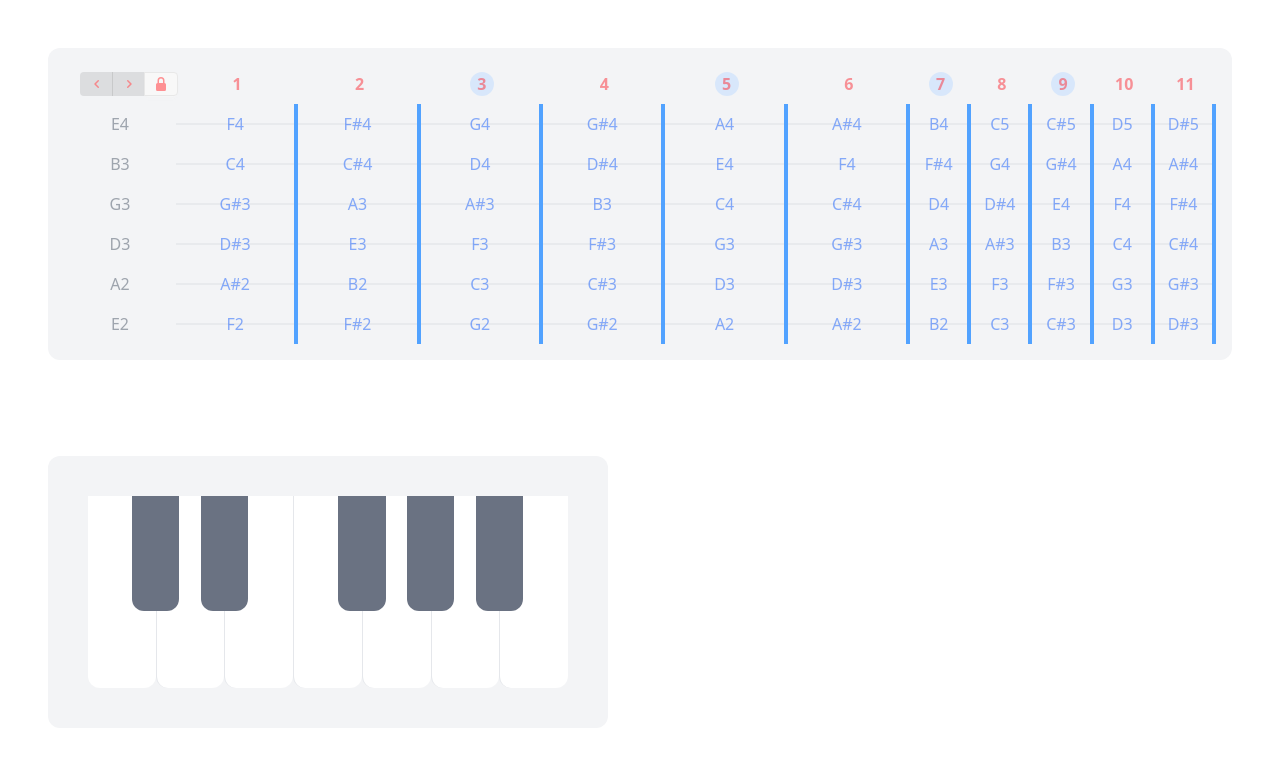
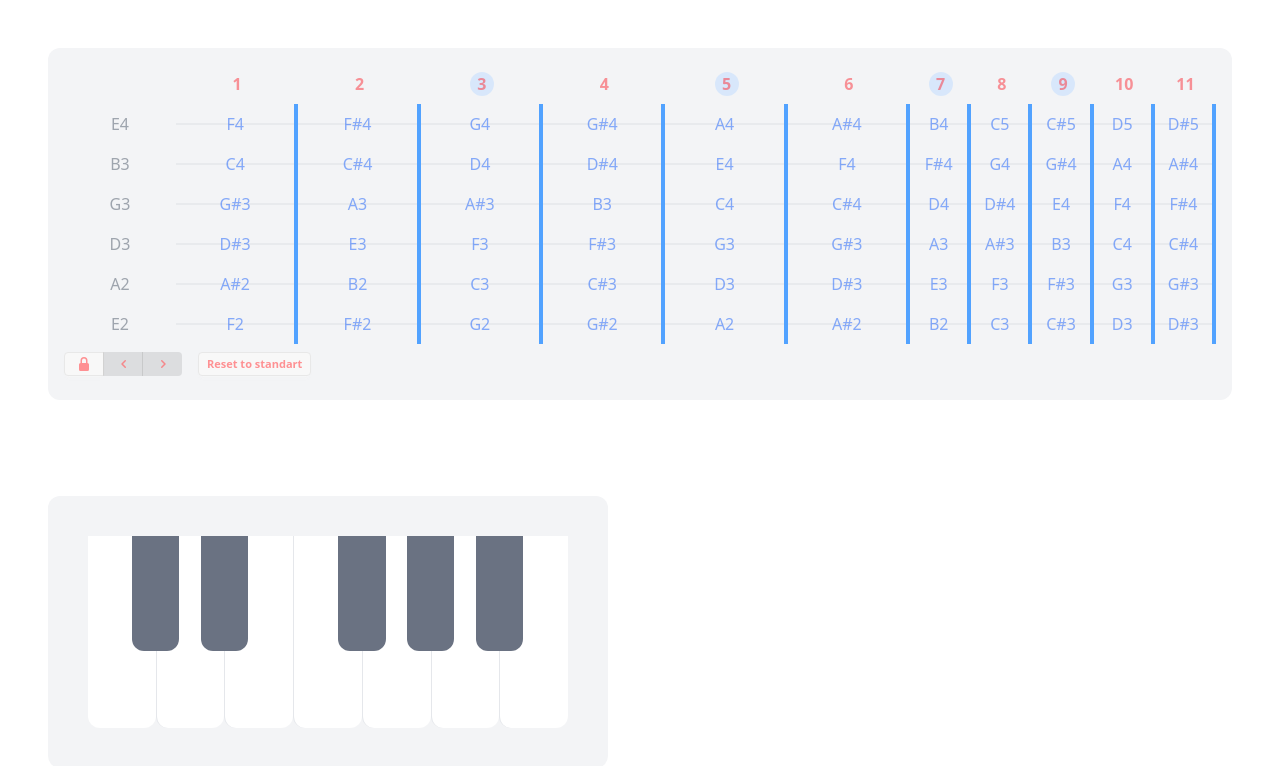
Before and after one commit to npi3pak/guitar-note-map, a React (Vite) app: page / in a window 1280 px wide. Shown: the top 766 px of the page. Built offline with nearby package versions, Linux system fonts and the light colour scheme.

Commit message:
Fix settings

```diff
--- a/src/components/Fretboard/GlobalTuneShift.tsx
+++ b/src/components/Fretboard/GlobalTuneShift.tsx
@@ -6,16 +6,27 @@ export const GlobalTuneShift = () => {
     const { isLocked } = getIsLocked();
 
     return (
-        <div className="join join-vertical lg:join-horizontal py-2 w-20">
-            <button className="btn btn-xs join-item text-red-400/70" onClick={() => tuneDownAll()} disabled={isLocked}>
-                {chevronLeft}
-            </button>
-            <button className="btn btn-xs join-item text-red-400/70" onClick={() => tuneUpAll()} disabled={isLocked}>
-                {chevronRight}
-            </button>
-            <button className="btn btn-xs join-item text-red-400/70" onClick={() => setLock()}>
-                {isLocked ? lockIcon : unlockIcon}
-            </button>
+        <div className="flex py-2">
+            <div className="join join-vertical lg:join-horizontal">
+                <button className="btn btn-xs join-item text-red-400/70 w-10" onClick={() => setLock()}>
+                    {isLocked ? lockIcon : unlockIcon}
+                </button>
+                <button
+                    className="btn btn-xs join-item text-red-400/70 w-10"
+                    onClick={() => tuneDownAll()}
+                    disabled={isLocked}
+                >
+                    {chevronLeft}
+                </button>
+                <button
+                    className="btn btn-xs join-item text-red-400/70 w-10"
+                    onClick={() => tuneUpAll()}
+                    disabled={isLocked}
+                >
+                    {chevronRight}
+                </button>
+            </div>
+            <button className="btn btn-xs text-red-400/70 ml-4">Reset to standart</button>
         </div>
     );
 };
--- a/src/components/Fretboard/index.tsx
+++ b/src/components/Fretboard/index.tsx
@@ -1,17 +1,14 @@
 import classnames from 'classnames';
 import { String } from 'components/String';
 import { GlobalTuneShift } from 'components/Fretboard/GlobalTuneShift';
-import { useFretBoardStore } from 'src/store';
 import styles from './styles.module.css';
 
 export const Fretboard: React.FC = () => {
-    const { pressNote, tuneDownNoteByString } = useFretBoardStore();
-
     return (
         <div className="p-12">
             <div className="bg-gray-100 rounded-xl p-4">
                 <div className={styles.fretboard}>
-                    <div className="self-center justify-self-center">{GlobalTuneShift()}</div>
+                    <div />
                     {[1, 2, 3, 4, 5, 6, 7, 8, 9, 10, 11].map((index) => {
                         const isMarker = [3, 5, 7, 9].includes(index);
 
@@ -28,7 +25,7 @@ export const Fretboard: React.FC = () => {
                                 {index}
                             </div>
                         );
-                    })}{' '}
+                    })}
                     <String stringNumber={1} />
                     <String stringNumber={2} />
                     <String stringNumber={3} />
@@ -36,6 +33,7 @@ export const Fretboard: React.FC = () => {
                     <String stringNumber={5} />
                     <String stringNumber={6} />
                 </div>
+                <GlobalTuneShift />
             </div>
         </div>
     );
```
